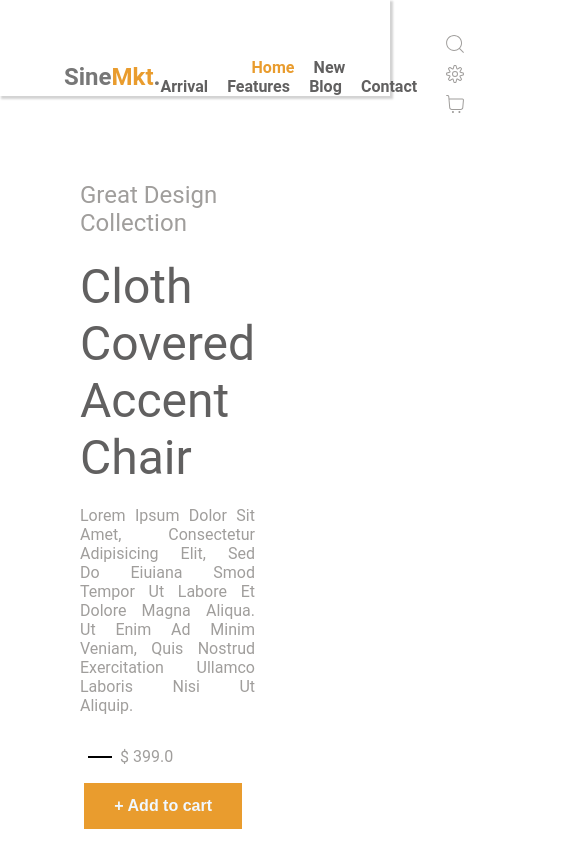
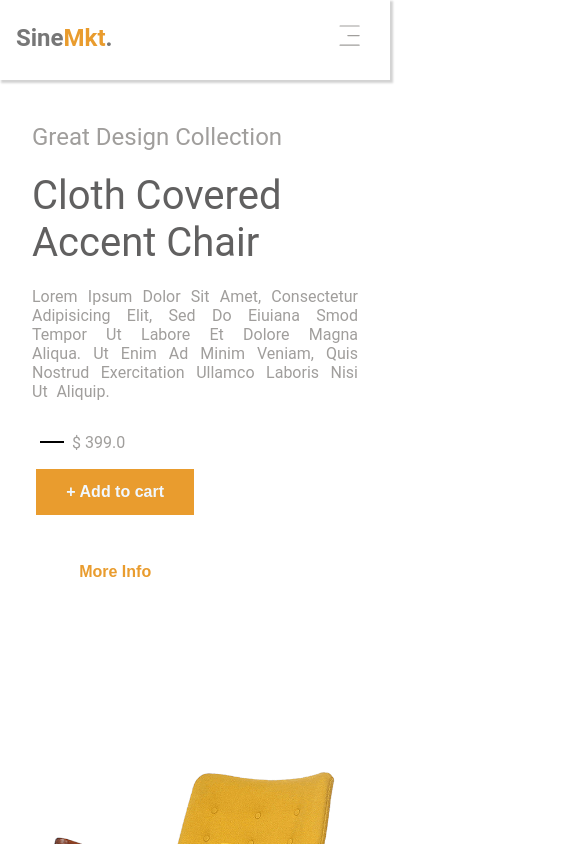
Before and after one commit to Ajaykumaraw/SineMKT-Furniture, a React (Create React App) app: page / in a window 390 px wide. Shown: the top 844 px of the page, 585 px wide, since content can reach past the window. Built offline with nearby package versions, Linux system fonts and the light colour scheme.

Commit message:
responsive  done

```diff
--- a/src/components/Clients/clients.css
+++ b/src/components/Clients/clients.css
@@ -14,3 +14,11 @@
     width: 6rem;
     margin: 2rem auto;
 }
+@media screen and (max-width:550px){
+    .clientBrands{
+        display: flex;
+        align-items: center;
+        justify-content: center;
+        flex-direction: column;
+    }
+}
--- a/src/components/DiscoverMore/discoverMore.css
+++ b/src/components/DiscoverMore/discoverMore.css
@@ -117,7 +117,9 @@
     .app__discover{
         display: flex;
         flex-direction: column;
-        padding: 2rem
+        align-items: center;
+        justify-content: center;
+        padding: 2rem;
     }
     .app__discover-arm_chair{
         width: 80%;
--- a/src/components/Header/Header.jsx
+++ b/src/components/Header/Header.jsx
@@ -1,25 +1,38 @@
-import React from 'react'
+import React, { useState } from 'react'
 import './header.css';
-import {CiSearch,CiSettings,CiShoppingCart} from 'react-icons/ci';
+import {CiSearch,CiSettings,CiShoppingCart,CiMenuFries,CiCircleRemove} from 'react-icons/ci';
 import logo from '../../assets/logo/logo.png';
 
 const Header = () => {
+  const[enable,setEnable] = useState(false);
+
+  const enableMobileMenu = ()=>{
+    setEnable(enable => !enable);
+  }
   return (
     <div className='header_container section_padding'>
         <div className='header-content'>
             <div className="header-logo">
                Sine<span className='header-logo-text2'>Mkt</span>.
             </div>
+            <div className='mobile-menu-btn' onClick={enableMobileMenu}>{enable?<CiCircleRemove></CiCircleRemove>:<CiMenuFries></CiMenuFries>}</div>
             <div className="header-menu_links">
+                <a href="#Home" id='active' className='active'>Home</a>
+                <a href="#NewArrival">New Arrival</a>
+                <a href="#clients">Features</a>
+                <a href="#Home">Blog</a>
+                <a href="#Home">Contact</a>
+            </div>
+            {enable?<div className="header-menu_links-mobile">
                 <a href="#Home" id='active' className='active'>Home</a>
                 <a href="#Home">New Arrival</a>
                 <a href="#Home">Features</a>
                 <a href="#Home">Blog</a>
                 <a href="#Home">Contact</a>
-            </div>
+            </div> : ''}
             <div className="header_buttons">
                 <span><CiSearch/></span>
-                <span><CiSettings/></span>
+                <span className='ciSetting'><CiSettings/></span>
                 <span><CiShoppingCart/></span>
             </div>
 
--- a/src/components/Header/header.css
+++ b/src/components/Header/header.css
@@ -1,10 +1,11 @@
 .header_container{
     width: 100%;
     height: 6rem;
-    position: fixed;
     background: #fff;
     box-shadow: 2px 2px 2px 1px lightgray;
-    z-index: 200;
+    position: fixed;
+    z-index: 201;
+
 }
 .header-content{
     display: flex;
@@ -32,6 +33,10 @@
     font-size: 24px;
     margin: 1rem;
 }
+.header_buttons .ciSetting:hover{
+    transform: rotate(20deg);
+    animation: App-logo-spin 1s;
+}
 .header-menu_links a:hover{
     color: var(--font-color);
 }
@@ -44,3 +49,90 @@
 .header_buttons span:hover{
     color: var(--font-color)
 }
+.mobile-menu-btn{
+    display: none;
+}
+
+
+@keyframes App-logo-spin {
+    from {
+      transform: rotate(0deg);
+    }
+    to {
+      transform: rotate(360deg);
+    }
+  }
+
+@media screen and (max-width:550px) {
+    .header_container{
+        width: 100%;
+        height: 5rem;
+        padding: 1rem;
+        position: fixed;
+        z-index: 201;
+    }
+    .header-menu_links{
+        display: none;
+    }
+    .header_buttons{
+        display: none;
+    }
+    .header-menu_links-mobile{
+        position: absolute;
+        width: 100%;
+        height: 10rem;
+        margin-top: 14rem ;
+        left: 0;
+        display: flex;
+        flex-direction: column;
+        align-items: flex-start;
+        text-align: left;
+        animation: menuexpand 1s;
+
+    }
+    .header-menu_links-mobile a{
+        text-decoration: none;
+        padding-left: 3rem;
+        padding-top: 1rem;
+        padding-bottom: 1rem;
+        width: 100%;
+        height: 7rem;
+        color: #fff;
+        font-size: 1rem;
+        font-weight: 300;
+        background: var(--font-color);
+        margin-bottom: .1rem;
+
+    }
+    .mobile-menu-btn{
+        display: block;
+        width: 3rem;
+        height: 2rem;
+        font-size: 1.7rem;
+        font-weight: bold;
+        cursor: pointer;
+    }
+
+
+}
+
+@keyframes menuexpand{
+    from {opacity: 0;};
+    to {opacity: 100%;}
+}
+
+
+
+@media screen and (max-width:350px) {
+    .header_container{
+        width: 100%;
+        height: 5rem;
+
+    }
+    .header-menu_links{
+        display: none;
+    }
+    .header_buttons{
+        display: none;
+    }
+}
--- a/src/components/NewArrival-section/NewArrivalSection.jsx
+++ b/src/components/NewArrival-section/NewArrivalSection.jsx
@@ -25,7 +25,7 @@ const NewArrivalSection = () => {
     {id:8,images:'../../../assets/images/collection/arrivals8.png'}
     ]
   return (
-    <div className='newArrival__container section_padding'>
+    <div id="NewArrival" className='newArrival__container section_padding'>
         <h2 className='newArrival__container-title'>New Arrivals</h2>
         <div className='newArrival-container-card__section'>
           {imagesCard.map((item)=><Card key={item.id} imgs={item}></Card>)}
--- a/src/components/NewArrival-section/cards/card.css
+++ b/src/components/NewArrival-section/cards/card.css
@@ -76,3 +76,9 @@
     from {width: 7rem;height: 7rem;}
     to {width: 50%;height: 50%;}
 }
+
+@media screen and (max-width:500px) {
+    .animation__background{
+        background: rgb(248, 250, 250);;
+    }
+}
--- a/src/components/NewArrival-section/cards/card.jsx
+++ b/src/components/NewArrival-section/cards/card.jsx
@@ -2,19 +2,27 @@ import React from 'react';
 import './card.css';
  import images from '../../../assets/images';
 import {CiShoppingCart} from 'react-icons/ci';
-import arrival from '../../../assets/images/collection/arrivals3.png';
+import arrival1 from '../../../assets/images/collection/arrivals1.png';
+import arrival2 from '../../../assets/images/collection/arrivals2.png';
+import arrival3 from '../../../assets/images/collection/arrivals3.png';
+import arrival4 from '../../../assets/images/collection/arrivals4.png';
+import arrival5 from '../../../assets/images/collection/arrivals5.png';
+import arrival6 from '../../../assets/images/collection/arrivals6.png';
+import arrival7 from '../../../assets/images/collection/arrivals7.png';
+import arrival8 from '../../../assets/images/collection/arrivals8.png';
+
 
 
 
 const Card = ({imgs}) => {
-  console.log(imgs);
-  const path = imgs.images;
+  // console.log(imgs);
+  const path = [arrival1,arrival2,arrival3,arrival4,arrival5,arrival6,arrival7,arrival8]
 
   return (
     <div className='nArrival__card'>
           <div className="nArrival_imageContainer">
               <div className="animation__background">
-                 <img className='nArrival_img' src={arrival} alt="" />
+                 <img className='nArrival_img' src={path[imgs.id-1]} alt="newArrival" />
               </div>
           </div>
           <div className="nArrival_addtoCart">
--- a/src/components/NewArrival-section/newArrivalSection.css
+++ b/src/components/NewArrival-section/newArrivalSection.css
@@ -18,3 +18,17 @@
     justify-content: space-between;
     align-items: center;
 }
+@media screen and (max-width:500px) {
+    .newArrival__container{
+        display: flex;
+        flex-direction: column;
+        align-items: center;
+        justify-content: center;
+    }
+    .newArrival-container-card__section{
+        display: flex;
+        flex-direction: column;
+        align-items: center;
+        justify-content: center;
+    }
+}
--- a/src/components/Welcome-Hero/welcomeHero.css
+++ b/src/components/Welcome-Hero/welcomeHero.css
@@ -71,3 +71,21 @@
     color: var(--font-color);
     border: 1px solid var(--font-color);
 }
+
+@media screen and (max-width:500px) {
+    .app__welcome-content{
+        padding: 6rem 1rem;
+        align-items: center;
+        justify-content: center;
+    }
+    .welcome-tag{
+        font-size: 2.5rem;
+    }
+    .section_padding{
+        padding: .4rem 1rem;
+    }
+    .app__welcome{
+        display: block;
+    }
+
+}
--- a/src/components/footer/Footer.jsx
+++ b/src/components/footer/Footer.jsx
@@ -1,6 +1,6 @@
 import React from 'react';
 import './footer.css';
-import {CiSearch,CiSettings,CiShoppingCart} from 'react-icons/ci';
+import {CiSearch,CiSettings,CiShoppingCart,CiFacebook,CiInstagram,CiLinkedin,CiYoutube} from 'react-icons/ci';
 
 const Footer = () => {
   return (
@@ -47,10 +47,10 @@ const Footer = () => {
         </div>
         <div className="app__footer-link-copyrights">
             <div className='footer__icons'>
-                <div><CiSearch></CiSearch></div>
-                <div><CiSearch></CiSearch></div>
-                <div><CiSearch></CiSearch></div>
-                <div><CiSearch></CiSearch></div>
+                <div className='ic'><CiFacebook></CiFacebook></div>
+                <div className='ic'><CiInstagram></CiInstagram></div>
+                <div className='ic'><CiLinkedin></CiLinkedin></div>
+                <div className='ic'><CiYoutube></CiYoutube></div>
             </div>
             <div className='footer__copyright'>©Copyright. Designed And Developed By Themesine</div>
         </div>
--- a/src/components/footer/footer.css
+++ b/src/components/footer/footer.css
@@ -77,3 +77,22 @@
     from{padding-left: .1rem;};
     to{padding-left: .5rem;};
 }
+
+@media screen and (max-width:500px) {
+    .app__footer{
+
+    }
+    .section_padding{
+       padding: 1rem 2rem;
+    }
+    .app__footer-links{
+        display: flex;
+        flex-direction: column;
+        padding-left: 2rem;
+    }
+    .footer__icons .ic{
+        font-size: 1.5rem;
+        color: var(--font-color);
+
+    }
+}
```
